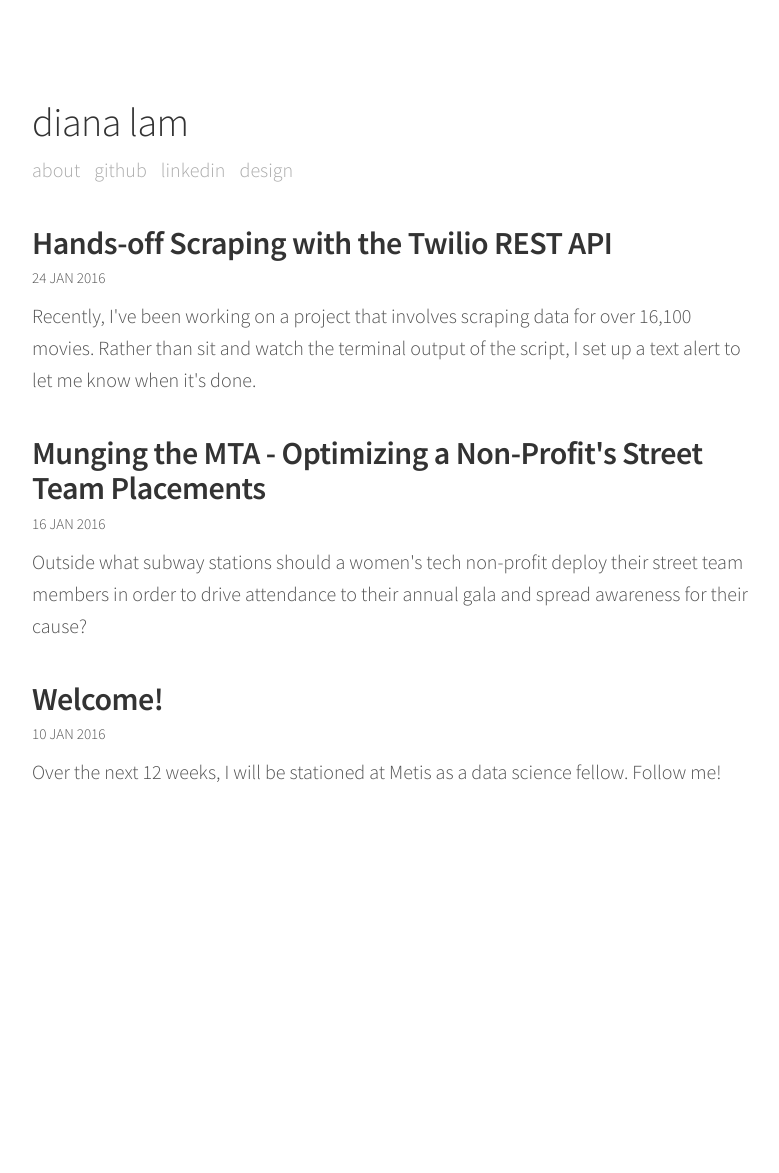
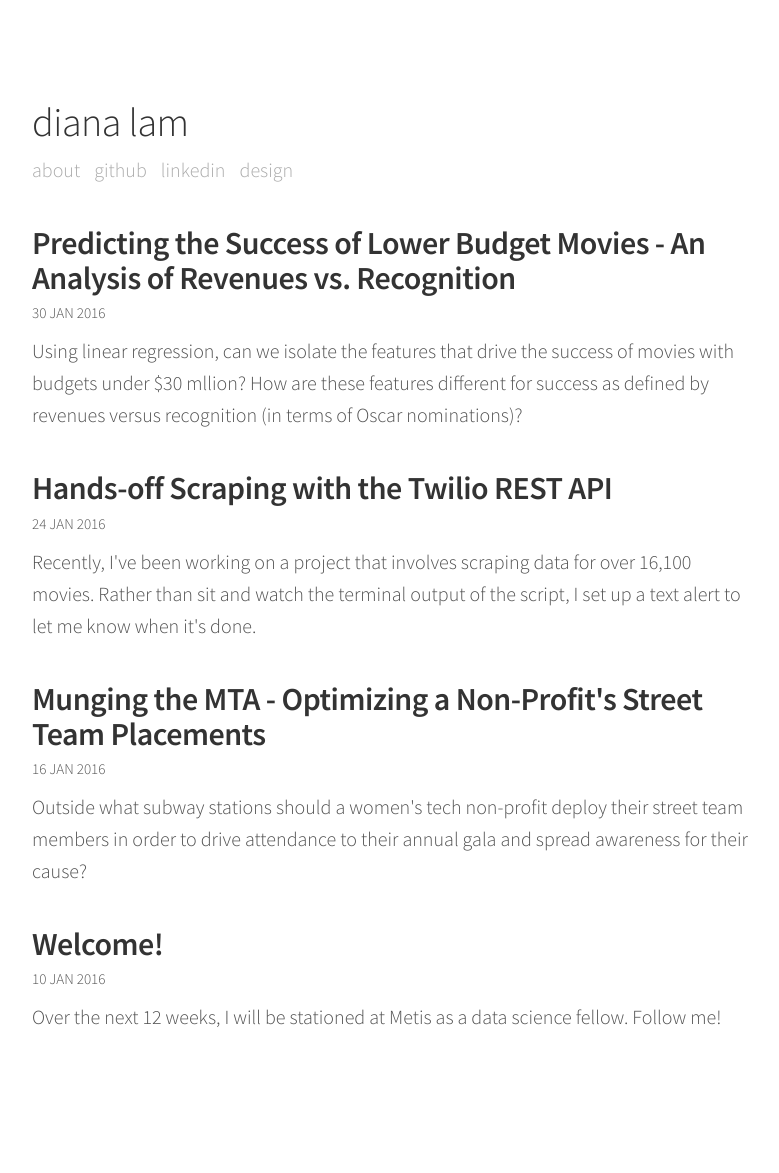
Before and after one commit to dianalam/dianalam.github.io, a Jekyll site: the page built from index.html, in a window 1280 px wide. Shown: the whole page, without its empty margins (248-1027 px from the left). Built offline with Jekyll 4.4.1, drawn with Linux system fonts in a browser that asks for light colours; Markdown is read by kramdown in place of the engine named in the settings; before the commit the page ends 928 px from its top, so only the background shows below that; some of the changed lines change nothing that is shown.

Commit message:
add movie predictor post

```diff
--- a/_config.yml
+++ b/_config.yml
@@ -11,7 +11,7 @@ baseurl:            ""
 permalink:          /:year/:month/:day/:title.html
 
 # Markdown
-markdown:           redcarpet
+markdown:           kramdown
 highlighter:        pygments
 
 # Analytics
--- /dev/null
+++ b/_posts/2016-01-30-movie-success.md
@@ -0,0 +1,98 @@
+---
+layout: post
+title: Predicting the Success of Lower Budget Movies - An Analysis of Revenues vs. Recognition
+excerpt: Using linear regression, can we isolate the features that drive the success of movies with budgets under $30 mllion? How are these features different for success as defined by revenues versus recognition (in terms of Oscar nominations)?
+---
+
+As I mentioned in last week's post, I've been working for the past two weeks on a linear regression model to predict the success of lower budget movies. If you're a follower of the movie industry, you probably already know that it isn't as profitable as it used to be. Ticket sales per capita and gross revenues are down as more people turn to streaming services and television shows for their dose of cinematic drama.
+
+This leads to the question--how can the movie industry continue to survive and profit? One easy solution would be to minimize spending and hopefully maximize profits. [This article](http://www.newyorker.com/magazine/2016/01/11/the-mogul-of-the-middle) in last week's New Yorker has a great discussion of the rise of the mid-range movie studio and how there's far more profitability to be had in this range than in the high budget movie range.
+
+## The goal
+
+So if you're a lower budget movie maker, what type of movie should you make to maximize your chances at success? Are these features different if you're looking to maximize revenues vs. recognition through Oscar nominations?
+
+A cursory look at top movies in each success category indicates that there may be a well-defined answer to the latter question. Take [Teenage Mutant Ninja Turtles](http://www.boxofficemojo.com/movies/?id=teenagemutantninjaturtles.htm) (the original, a serious childhood throwback) and [Birdman](http://www.boxofficemojo.com/movies/?id=birdman.htm), last year's Oscar winner for best picture. TMNT was one of the top grossing movies of all time with a budget of under $30 million. It made around $270 million in revenues (adjusted to 2015 dollars), compared to Birdman, which only made $43 million. However, Birdman was nominated for nine Oscars, whereas I don't think anyone would put TMNT up for an Oscar nomination.
+
+## The approach and data
+
+As I discussed in my previous post, all of my movie data came from [Box Office Mojo](http://boxofficemojo.com). I used Beautiful Soup 4 to scrape data for all 16,100+ movies on the website. This data was supplemented with Oscars information from [Newsday](http://data.newsday.com/long-island/data/entertainment/movies/oscar-winners-history), a Long Island based newspaper that had a surprisingly detailed history of Oscar nominations since 1928.
+
+Of the 16,100+ movies, only about 2,900, or 18 percent, had production budget data. I chose a budget threshold to define "lower budget" -- I initially wanted to go with movies under $10 million, but that seemed to limit my data a bit too much, so I went with $30 million, which seemed to capture a good number of "successful" movies with a relatively low budget.
+
+## The analysis
+
+The nitty gritty: Since I was trying to predict gross revenues and Oscar nominations, both continuous variables (or so I thought! more about that later), I used a linear regression model. The process was very iterative, beginning with a high-level exploration of relationships between features and my success variables to check for the normality of distributions. Using statsmodels and sci-kit learn, I looped through various combinations and transformations of my features until I identified and refined the features with statistically significant predictive power. During this process, I used k-fold cross-validation to evaluate average mean squared error and r-squared for my models, choosing the ones with the lowest MSE and highest r-squared.
+
+I tested a wide range of features; below are the ones that were included in my final models. A (+) next to the feature indicates a positive impact on movie success, whereas a (-) indicates a negative impact. Since the gross revenues and Oscar nominations data were both skewed, I wound up normalizing these variables both models by taking the natural logarithm of each; this means that each unit increase in my features resulted in a percentage increase/decrease in revenues/nominations as determined by the feature's coefficient.
+
+| Feature Type | Revenues Model | Oscars Model |
+| ---- | ---- | ---- | ----|
+| Release season | holiday release (+) | holiday release (+) |
+| MPAA rating | rated G, PG, PG-13, R (+) | rated R (+) |
+| Budget | (+) | no impact |
+| Theaters | (+) | theaters^3 (-) |
+| Runtime | (+) | (-) |
+| ROI (log-transformed) | N/A | (+) |
+| Genre | horror (-) | foreign, war, drama, history (+) |
+| Actor/director previous oscar nominations | actor + director (+) | actor (log-transformed) (+) |
+
+A few notes/interesting tidbits that stood out to me:
+
+  * Holiday release was significantly correlated with success in both models, but release season is not really a defining feature of a movie. As we all know, the good movies are released during Oscar season (November - December) and bad movies are "dumped" in the January - February months. Just releasing a movie during the season that other good movies are released doesn't make your movie good, so this correlation should be taken with a grain of salt.
+
+  * Revenues tended to increases as movies became more "adult" -- PG movies made more than G, PG-13 more than PG, and R more than PG-13. NC-17 movies did the worst out of all the ratings.
+
+  * My hunch that budget had little impact on Oscar nominations was proved to be true. When you think of the big action movies that cost $200 - $300 million to make but are all for show, this makes sense.
+
+  * Interestingly enough, releasing a movie in more theaters led to a decline in Oscar nominations. I'm still pondering over this one, but my hunch is that it has something to do with the point above--the really big blockbusters are usually more for audience entertainment and less for the art of movie making.
+
+While all of the above features had significant p values, some features were definitely more predictive than others. The two charts below show how much weight each feature pulled in determining the predictive power of each model.
+
+![oscars rsq]({{ site.url }}/assets/oscars-rsq.png)
+
+![revenues rsq]({{ site.url }}/assets/revs-rsq.png)
+
+In the Oscars model, predictive power was evenly distributed among all features, where as in revenues model, theaters accounted for the majority of the predictive power. We can see how highly correlated theaters are with budget in the plot below.
+
+![theaters scatter]({{ site.url }}/assets/lmplot-theaters.png)
+
+## Findings
+
+So how did my models fare? At the end of the week, my gross revenues model had an r-squared of almost 0.6, whereas my Oscars nominations model had an r-squared of almost 0.3. The predictive power of both could be improved with more time and features, but the models definitely revealed a few different features to consider if you're making a lower budget movie and want to...
+
+**Maximize revenues**
+  1. Don't make an NC-17 movie, since they make the least out of all the other rated movies. Make an R-rated movie for the greatest revenues, since revenues tend to go up when you move up the G > PG > PG-13 > R scale.
+  2. Spend more money.
+  3. Make anything except a horror movie.
+  4. Most importantly, release your movie in as many theaters as possible.
+
+**Maximize Oscar nominations**
+  1. Make an R-rated movie. They make more than any other genre.
+  2. Make a drama, foreign, historical, or war movie.
+  3. Get actors with a lot of past Oscar nominations.   Oscar-nominated directors don't matter as much.
+  4. Don't worry about spending more money. It doesn't really have an impact on how good or movie is (at least to the Academy).
+
+## Next steps
+
+I'd love to continue to iterate on these models and explore more features to improve predictive power. Specifically:
+
+  * Interaction features would be interesting to explore here, particularly between genre and rating.
+
+  * The budget information I obtained was limited to production budgets. In reality, movies spend millions more dollars on marketing, especially if there isn't a built in audience from a prequel or book. It would be fascinating to find the true budget of these films and do a study on the impacts of production vs. marketing budgets.
+
+  * Finding a way to describe the actual type of movie via content and plot would also be interesting, especially in the Oscars model. I could see a great study coming out of this with natural language processing through movie scripts.
+
+As I hinted at above, a linear regression model probably wasn't the best to predict Oscar nominations, since nominations aren't quite a continuous variable. The Q-Q plot below, which is essentially an indicator of how normally distributed my residuals are, and therefore if the data is a good fit for a linear regression model, indicates that a linear regression model probably isn't the best (the distribution should be a straight line).
+
+![oscars qq]({{ site.url }}/assets/qq-oscar.png)
+
+A classification model would probably work better here since the salient point with Oscars is more about whether or not a movie was nominated or won, not the number of nominations. A clustering analysis would also be interesting to try and determine common features between movies that transcend the common labels of rating and genre.
+
+Finally--I found the comparative nature of the study to be quite revealing. I'd love to extend this to movies of all budgets to see how unique these success features are to lower budget movies. It would also be interesting to expand the definition of success to viewer and critic ratings, such as IMDB or Rotten Tomatoes, to see how viewers define success.
+
+## Code and presentation
+
+My scraping scripts and an iPython notebook with my analysis is available on [my GitHub repo](https://github.com/dianalam/movie-predictor). My findings presentation can be viewed here.
+
+Questions or comments? Feel free to shoot me an email at [lam.diana.hc@gmail.com](mailto:lam.diana.hc@gmail.com)!
```
Also changed, not shown: assets/lmplot-theaters.png (added), assets/oscars-rsq.png (added), assets/qq-oscar.png (added), assets/revs-rsq.png (added).
